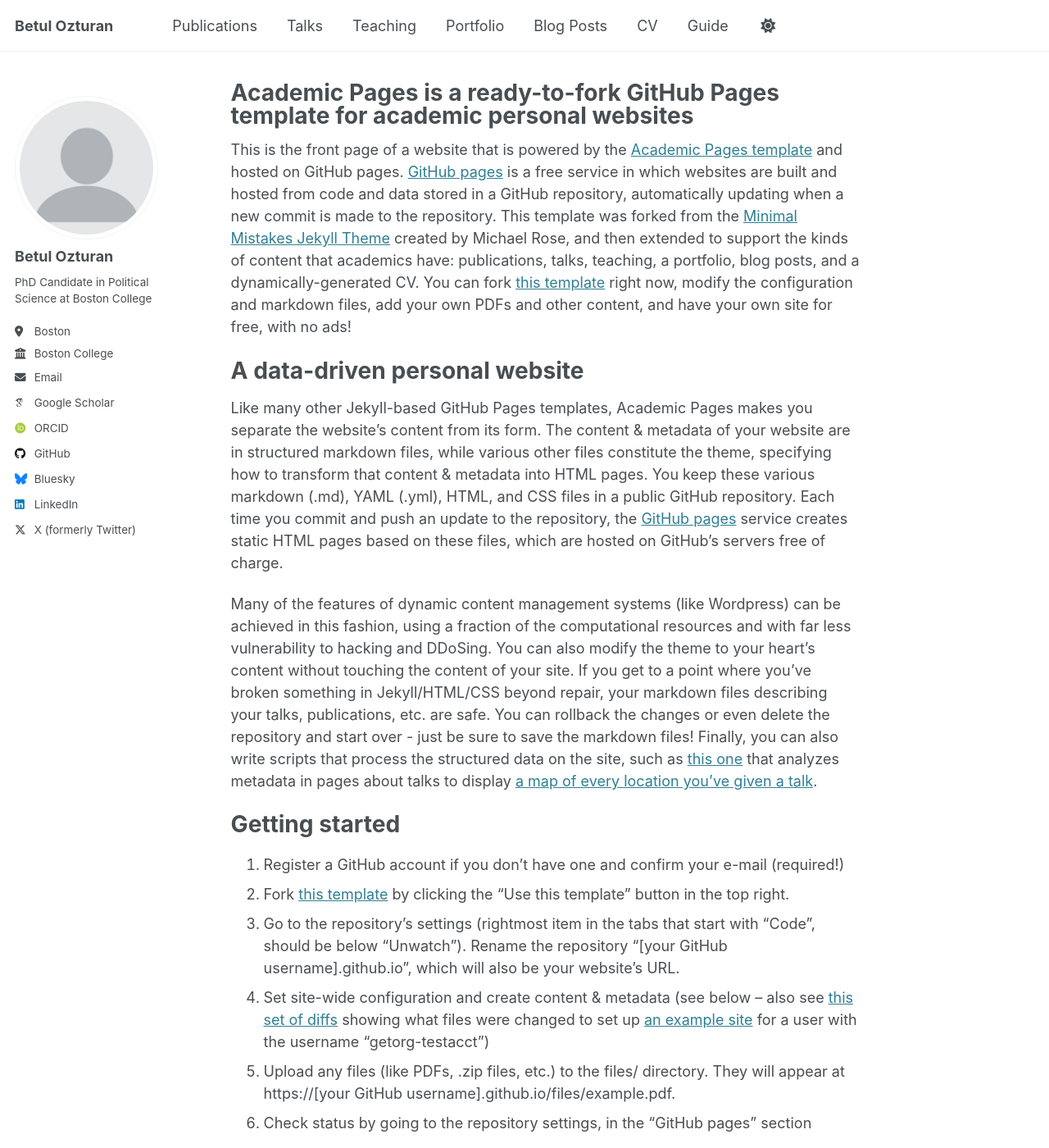
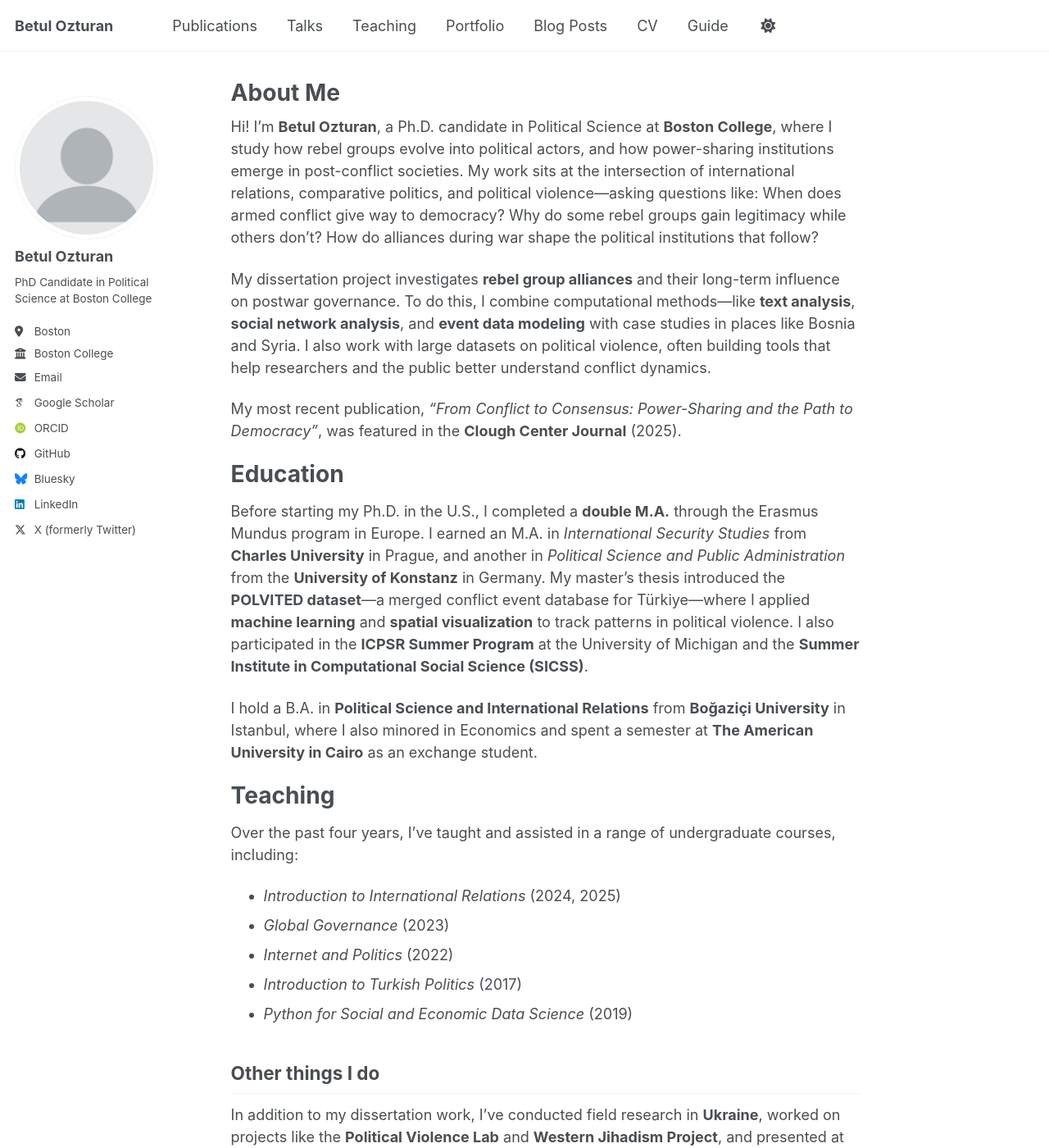
Before and after one commit to betulozturan/betulozturan.github.io, a Jekyll site: the page built from _pages/about.md, in a window 1280 px wide and 1400 px high. Shown: the whole window at 82% size. Built offline with Jekyll 4.4.1, drawn with Linux system fonts in a browser that asks for light colours; some web fonts are replaced; a file with an impossible date is left out; some of the changed text lies outside the part shown.

Commit message:
Update about.md

```diff
--- a/_pages/about.md
+++ b/_pages/about.md
@@ -1,49 +1,44 @@
 ---
 permalink: /
-title: "Academic Pages is a ready-to-fork GitHub Pages template for academic personal websites"
+title: "About Me"
 author_profile: true
 redirect_from:
   - /about/
   - /about.html
 ---
 
-This is the front page of a website that is powered by the [Academic Pages template](https://github.com/academicpages/academicpages.github.io) and hosted on GitHub pages. [GitHub pages](https://pages.github.com) is a free service in which websites are built and hosted from code and data stored in a GitHub repository, automatically updating when a new commit is made to the repository. This template was forked from the [Minimal Mistakes Jekyll Theme](https://mmistakes.github.io/minimal-mistakes/) created by Michael Rose, and then extended to support the kinds of content that academics have: publications, talks, teaching, a portfolio, blog posts, and a dynamically-generated CV. You can fork [this template](https://github.com/academicpages/academicpages.github.io) right now, modify the configuration and markdown files, add your own PDFs and other content, and have your own site for free, with no ads!
+Hi! I’m **Betul Ozturan**, a Ph.D. candidate in Political Science at **Boston College**, where I study how rebel groups evolve into political actors, and how power-sharing institutions emerge in post-conflict societies. My work sits at the intersection of international relations, comparative politics, and political violence—asking questions like: When does armed conflict give way to democracy? Why do some rebel groups gain legitimacy while others don’t? How do alliances during war shape the political institutions that follow?
 
-A data-driven personal website
+My dissertation project investigates **rebel group alliances** and their long-term influence on postwar governance. To do this, I combine computational methods—like **text analysis**, **social network analysis**, and **event data modeling** with case studies in places like Bosnia and Syria. I also work with large datasets on political violence, often building tools that help researchers and the public better understand conflict dynamics.
+
+My most recent publication, *“From Conflict to Consensus: Power-Sharing and the Path to Democracy”*, was featured in the **Clough Center Journal** (2025).
+
+Education
 ======
-Like many other Jekyll-based GitHub Pages templates, Academic Pages makes you separate the website's content from its form. The content & metadata of your website are in structured markdown files, while various other files constitute the theme, specifying how to transform that content & metadata into HTML pages. You keep these various markdown (.md), YAML (.yml), HTML, and CSS files in a public GitHub repository. Each time you commit and push an update to the repository, the [GitHub pages](https://pages.github.com/) service creates static HTML pages based on these files, which are hosted on GitHub's servers free of charge.
 
-Many of the features of dynamic content management systems (like Wordpress) can be achieved in this fashion, using a fraction of the computational resources and with far less vulnerability to hacking and DDoSing. You can also modify the theme to your heart's content without touching the content of your site. If you get to a point where you've broken something in Jekyll/HTML/CSS beyond repair, your markdown files describing your talks, publications, etc. are safe. You can rollback the changes or even delete the repository and start over - just be sure to save the markdown files! Finally, you can also write scripts that process the structured data on the site, such as [this one](https://github.com/academicpages/academicpages.github.io/blob/master/talkmap.ipynb) that analyzes metadata in pages about talks to display [a map of every location you've given a talk](https://academicpages.github.io/talkmap.html).
+Before starting my Ph.D. in the U.S., I completed a **double M.A.** through the Erasmus Mundus program in Europe. I earned an M.A. in *International Security Studies* from **Charles University** in Prague, and another in *Political Science and Public Administration* from the **University of Konstanz** in Germany. My master’s thesis introduced the **POLVITED dataset**—a merged conflict event database for Türkiye—where I applied **machine learning** and **spatial visualization** to track patterns in political violence. I also participated in the **ICPSR Summer Program** at the University of Michigan and the **Summer Institute in Computational Social Science (SICSS)**.
 
-Getting started
+I hold a B.A. in **Political Science and International Relations** from **Boğaziçi University** in Istanbul, where I also minored in Economics and spent a semester at **The American University in Cairo** as an exchange student.
+
+
+Teaching
 ======
-1. Register a GitHub account if you don't have one and confirm your e-mail (required!)
-1. Fork [this template](https://github.com/academicpages/academicpages.github.io) by clicking the "Use this template" button in the top right.
-1. Go to the repository's settings (rightmost item in the tabs that start with "Code", should be below "Unwatch"). Rename the repository "[your GitHub username].github.io", which will also be your website's URL.
-1. Set site-wide configuration and create content & metadata (see below -- also see [this set of diffs](http://archive.is/3TPas) showing what files were changed to set up [an example site](https://getorg-testacct.github.io) for a user with the username "getorg-testacct")
-1. Upload any files (like PDFs, .zip files, etc.) to the files/ directory. They will appear at https://[your GitHub username].github.io/files/example.pdf.
-1. Check status by going to the repository settings, in the "GitHub pages" section
 
-Site-wide configuration
-------
-The main configuration file for the site is in the base directory in [_config.yml](https://github.com/academicpages/academicpages.github.io/blob/master/_config.yml), which defines the content in the sidebars and other site-wide features. You will need to replace the default variables with ones about yourself and your site's github repository. The configuration file for the top menu is in [_data/navigation.yml](https://github.com/academicpages/academicpages.github.io/blob/master/_data/navigation.yml). For example, if you don't have a portfolio or blog posts, you can remove those items from that navigation.yml file to remove them from the header.
+Over the past four years, I’ve taught and assisted in a range of undergraduate courses, including:
 
-Create content & metadata
-------
-For site content, there is one markdown file for each type of content, which are stored in directories like _publications, _talks, _posts, _teaching, or _pages. For example, each talk is a markdown file in the [_talks directory](https://github.com/academicpages/academicpages.github.io/tree/master/_talks). At the top of each markdown file is structured data in YAML about the talk, which the theme will parse to do lots of cool stuff. The same structured data about a talk is used to generate the list of talks on the [Talks page](https://academicpages.github.io/talks), each [individual page](https://academicpages.github.io/talks/2012-03-01-talk-1) for specific talks, the talks section for the [CV page](https://academicpages.github.io/cv), and the [map of places you've given a talk](https://academicpages.github.io/talkmap.html) (if you run this [python file](https://github.com/academicpages/academicpages.github.io/blob/master/talkmap.py) or [Jupyter notebook](https://github.com/academicpages/academicpages.github.io/blob/master/talkmap.ipynb), which creates the HTML for the map based on the contents of the _talks directory).
+- *Introduction to International Relations* (2024, 2025)
+- *Global Governance* (2023)
+- *Internet and Politics* (2022)
+- *Introduction to Turkish Politics* (2017)
+- *Python for Social and Economic Data Science* (2019)
 
-**Markdown generator**
 
-The repository includes [a set of Jupyter notebooks](https://github.com/academicpages/academicpages.github.io/tree/master/markdown_generator
-) that converts a CSV containing structured data about talks or presentations into individual markdown files that will be properly formatted for the Academic Pages template. The sample CSVs in that directory are the ones I used to create my own personal website at stuartgeiger.com. My usual workflow is that I keep a spreadsheet of my publications and talks, then run the code in these notebooks to generate the markdown files, then commit and push them to the GitHub repository.
+## Other things I do
 
-How to edit your site's GitHub repository
-------
-Many people use a git client to create files on their local computer and then push them to GitHub's servers. If you are not familiar with git, you can directly edit these configuration and markdown files directly in the github.com interface. Navigate to a file (like [this one](https://github.com/academicpages/academicpages.github.io/blob/master/_talks/2012-03-01-talk-1.md) and click the pencil icon in the top right of the content preview (to the right of the "Raw | Blame | History" buttons). You can delete a file by clicking the trashcan icon to the right of the pencil icon. You can also create new files or upload files by navigating to a directory and clicking the "Create new file" or "Upload files" buttons.
+In addition to my dissertation work, I’ve conducted field research in **Ukraine**, worked on projects like the **Political Violence Lab** and **Western Jihadism Project**, and presented at major conferences including **APSA**, **ISA**, and **MPSA**. I’ve also been fortunate to receive fellowships and support from the **Clough Center for the Study of Constitutional Democracy**, **Brandeis University**, and the **German Academic Exchange Service (DAAD)**.
 
-Example: editing a markdown file for a talk
-![Editing a markdown file for a talk](/images/editing-talk.png)
 
-For more info
-------
-More info about configuring Academic Pages can be found in [the guide](https://academicpages.github.io/markdown/), the [growing wiki](https://github.com/academicpages/academicpages.github.io/wiki), and you can always [ask a question on GitHub](https://github.com/academicpages/academicpages.github.io/discussions). The [guides for the Minimal Mistakes theme](https://mmistakes.github.io/minimal-mistakes/docs/configuration/) (which this theme was forked from) might also be helpful.
+If you're interested in my work, want to collaborate, or just want to chat about rebel group strategies or visualizing conflict data —feel free to reach out!
+
+📫 [ozturan@bc.edu](mailto:ozturan@bc.edu)
+📄 [View my CV](assets/Betul_Ozturan.pdf)
```
